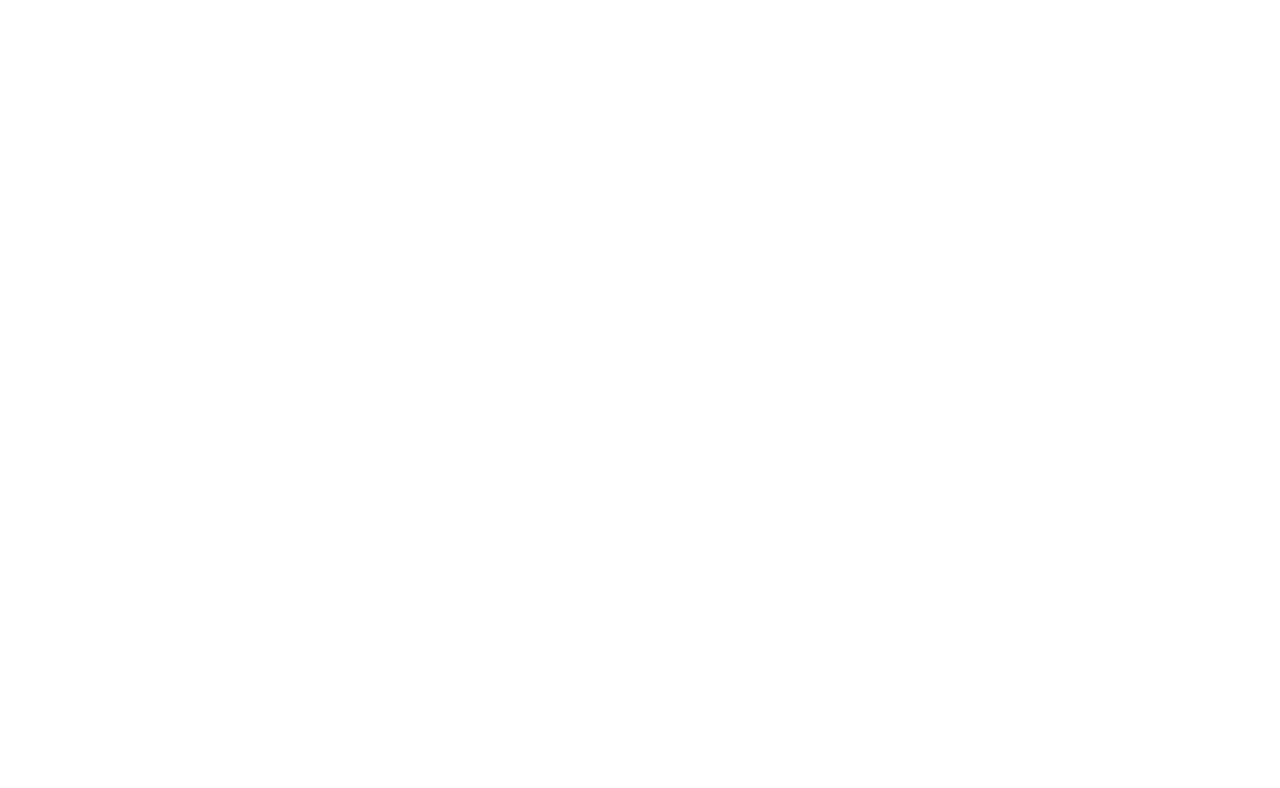
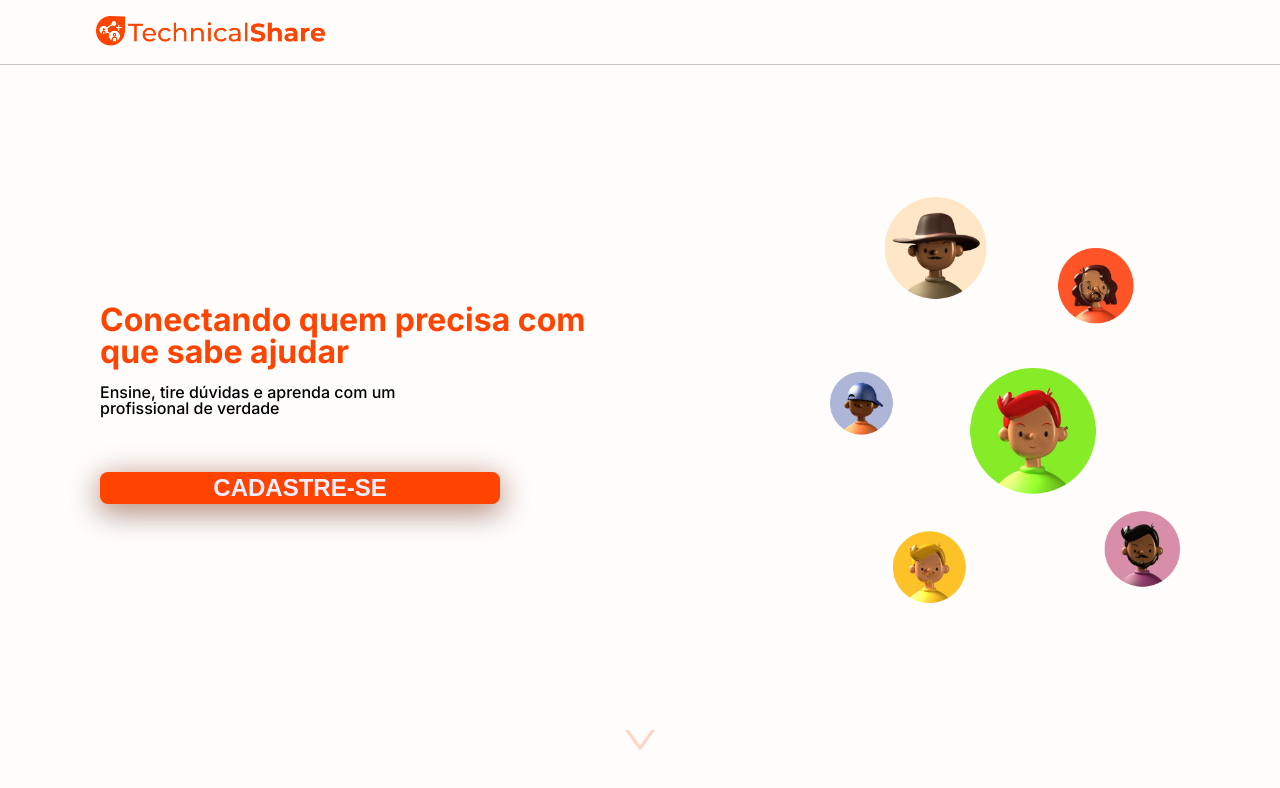
Before and after one commit to ThomasNdSR/technical-share-squad5, a React (Create React App) app in the folder front-end/: page /homePage in a window 1280 px wide. Before the commit this address had no page. Shown: the top 788 px of the page. Built offline with nearby package versions, Linux system fonts and the light colour scheme.

Commit message:
Feature: Estruturado destaque da home page

```diff
--- /dev/null
+++ b/front-end/src/pages/HomePage/Spotlight/index.jsx
@@ -0,0 +1,29 @@
+import { AiOutlineDown } from "react-icons/ai";
+import destaqueTop from "../../../assets/homePageTop.png";
+import "./style.css";
+
+export const Spotlight = () => {
+  return (
+    <div className="page">
+      <section className="spotlight">
+        <article className="spotlight__description">
+          <h3 className="spotlight__description--title">
+            Conectando quem precisa com que sabe ajudar
+          </h3>
+          <h6 className="spotlight__description--text">
+            Ensine, tire dúvidas e aprenda com um profissional de verdade
+          </h6>
+          <button className="spotlight__description--singIn">
+            cadastre-se
+          </button>
+        </article>
+        <img
+          src={destaqueTop}
+          className="spotlight__image"
+          alt="Ilustração das conexões entre pessoas"
+        />
+        <AiOutlineDown size={40} color="var(--primary-01)" />
+      </section>
+    </div>
+  );
+};
--- /dev/null
+++ b/front-end/src/pages/HomePage/Spotlight/style.css
@@ -0,0 +1,70 @@
+.spotlight {
+  display: flex;
+  align-items: center;
+  height: 100vh;
+  justify-content: space-between;
+  position: relative;
+  width: 100%;
+}
+.spotlight svg {
+  animation: pageDown 2s infinite;
+  bottom: 2.5rem;
+  left: 0;
+  margin: 0 auto;
+  right: 0;
+  position: absolute;
+}
+.spotlight__description {
+  display: flex;
+  align-items: flex-start;
+  flex-direction: column;
+  height: 100%;
+  justify-content: center;
+  width: 50%;
+}
+.spotlight__description--title {
+  color: var(--primary-01);
+}
+.spotlight__description--text {
+  font-weight: 500;
+  width: 60%;
+}
+.spotlight__description--singIn {
+  background-color: var(--primary-01);
+  border: none;
+  border-radius: 0.5rem;
+  box-shadow: 0px 4px 30px rgba(185, 50, 0, 0.4),
+    0px 10px 30px rgba(0, 0, 0, 0.25);
+  color: var(--neutral-01);
+  font-size: 1.5rem;
+  height: 2rem;
+  justify-self: flex-end;
+  margin-top: 3rem;
+  text-transform: uppercase;
+  width: 25rem;
+}
+.spotlight__description--singIn:hover{
+    opacity: 0.8;
+}
+.spotlight__description--title,
+.spotlight__description--text {
+  margin: 0.5rem 0;
+}
+.spotlight__image {
+  width: 350px;
+}
+
+@keyframes pageDown {
+  0% {
+    opacity: 0;
+  }
+  25% {
+    opacity: 0.75;
+  }
+  50% {
+    opacity: 1;
+  }
+  100% {
+    opacity: 0;
+  }
+}
--- /dev/null
+++ b/front-end/src/pages/HomePage/index.jsx
@@ -0,0 +1,17 @@
+import { Header } from "../../components/Header";
+import {Spotlight} from "./Spotlight"
+import "./style.css";
+
+export const HomePage = () => {
+  return (
+    <>
+      <Header />
+      <main>
+      <div className="page-top">
+      <Spotlight />
+      </div>
+      </main>
+
+    </>
+  );
+};
--- /dev/null
+++ b/front-end/src/pages/HomePage/style.css
@@ -0,0 +1,3 @@
+.page-top{
+    background-color: var(--neutral-03);
+}
--- a/front-end/src/routes/index.jsx
+++ b/front-end/src/routes/index.jsx
@@ -3,6 +3,7 @@ import { SignIn } from "../pages/SignIn";
 import { SignUp } from "../pages/SignUp";
 import { Dashboard } from "../pages/Dashboard";
 import { Profile } from "../pages/Profile";
+import { HomePage } from "../pages/HomePage";
 import App from "../App";
 
 export const AppRouting = () => {
@@ -14,6 +15,7 @@ export const AppRouting = () => {
         <Route path="signup" element={<SignUp />} />
         <Route path="dashboard" element={<Dashboard />} />
         <Route path="profile" element={<Profile />} />
+        <Route path="homePage" element={<HomePage />} />
       </Routes>
     </BrowserRouter>
   );
```
Also changed, not shown: front-end/src/assets/homePageTop.png (added), 1 other file (tests, documents, lock files or other folders).
